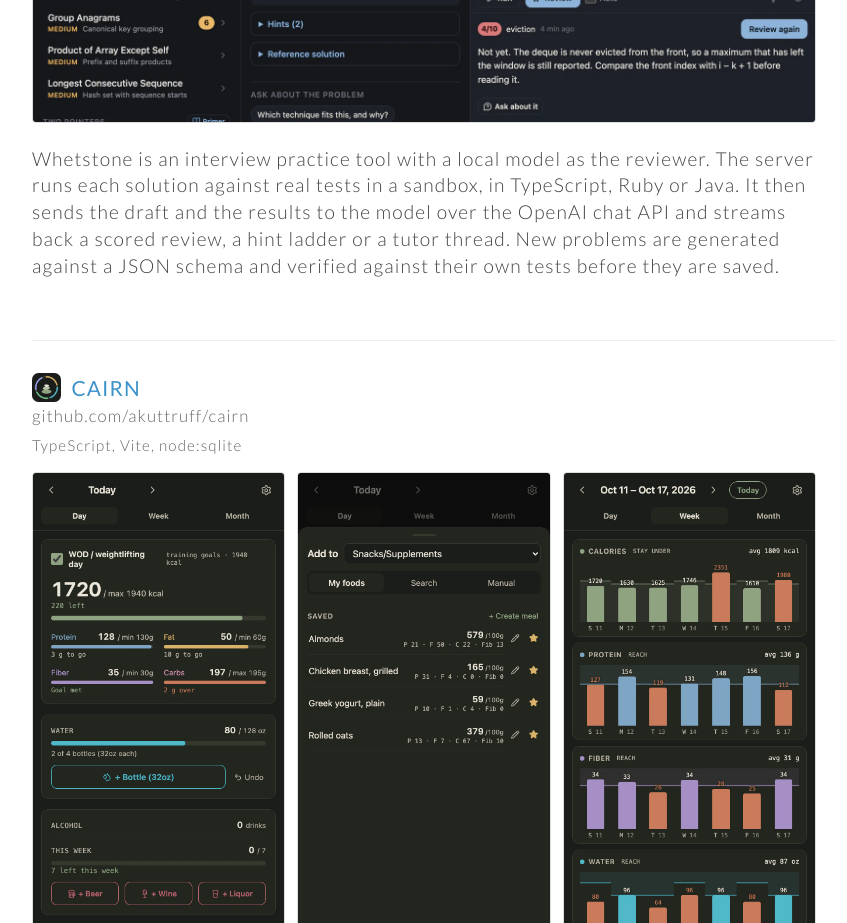
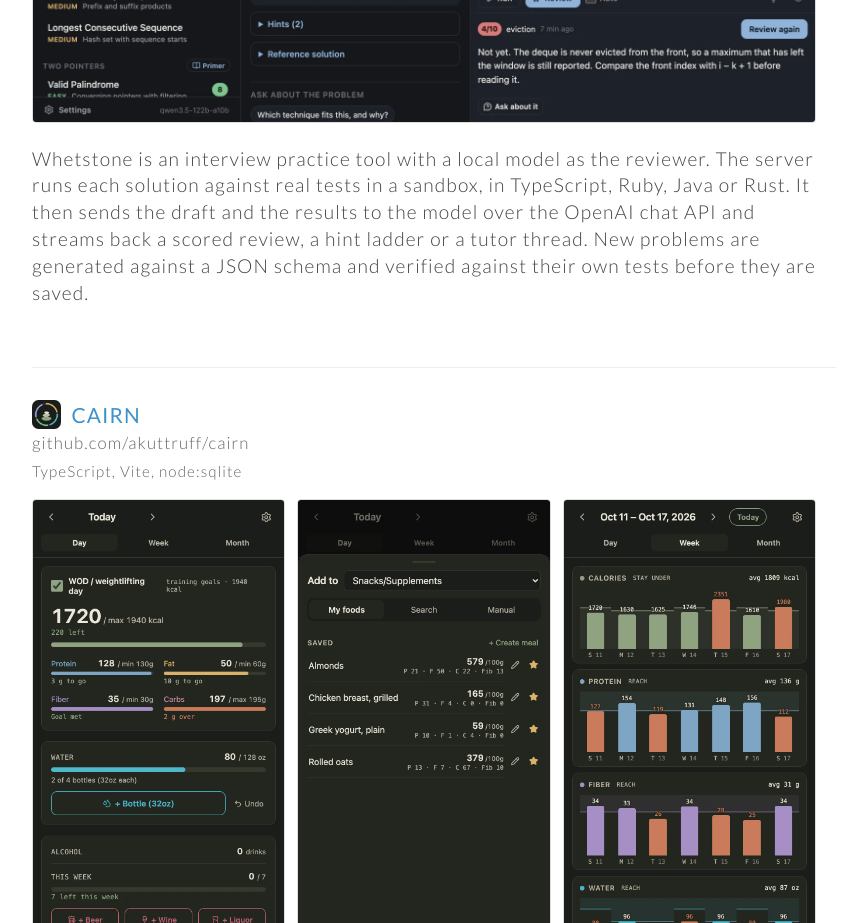
Before and after one commit to akuttruff/homepage, a React (Vite) app: page /projects in a window 1280 px wide. Shown: the part 2680-3603 px from the top of the page, without its empty margins (396-1243 px from the left). Built offline with nearby package versions, Linux system fonts and the light colour scheme.

Commit message:
feat: Whetstone card shows the new sidebar and names Rust

```diff
--- a/src/data/projects.tsx
+++ b/src/data/projects.tsx
@@ -142,7 +142,7 @@ const projectDetails: ProjectDetailType[] = [
     onDesktop: [whetstoneWide],
     onPhone: [whetstoneWide],
     summaryId: 'whetstone-summary',
-    summary: 'Whetstone is an interview practice tool with a local model as the reviewer. The server runs each solution against real tests in a sandbox, in TypeScript, Ruby or Java. It then sends the draft and the results to the model over the OpenAI chat API and streams back a scored review, a hint ladder or a tutor thread. New problems are generated against a JSON schema and verified against their own tests before they are saved.',
+    summary: 'Whetstone is an interview practice tool with a local model as the reviewer. The server runs each solution against real tests in a sandbox, in TypeScript, Ruby, Java or Rust. It then sends the draft and the results to the model over the OpenAI chat API and streams back a scored review, a hint ladder or a tutor thread. New problems are generated against a JSON schema and verified against their own tests before they are saved.',
   }, {
     title: 'CAIRN',
     repoUrl: 'https://github.com/akuttruff/cairn',
```
Also changed, not shown: src/img/projects/whetstone-desktop.webp.
